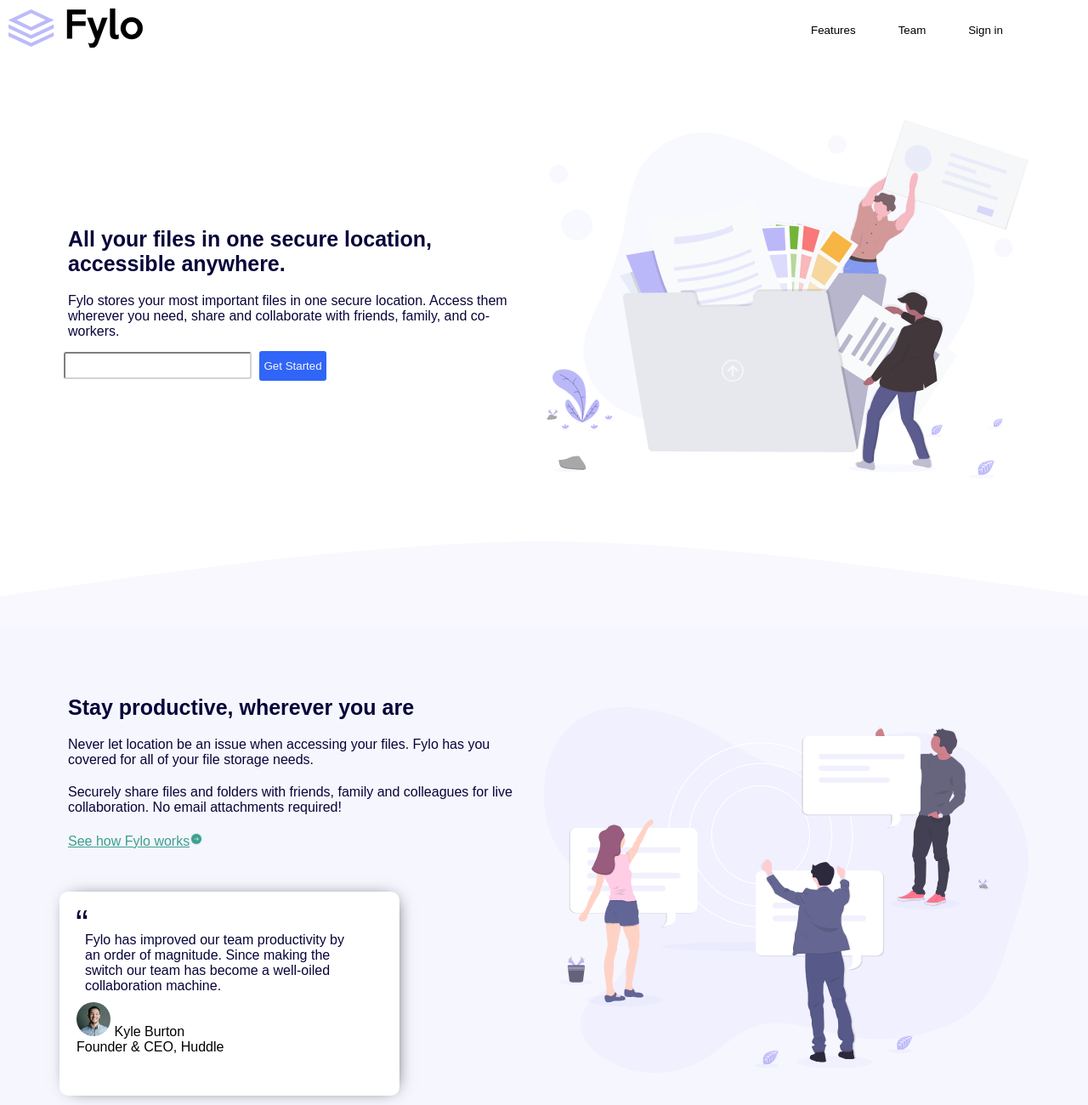
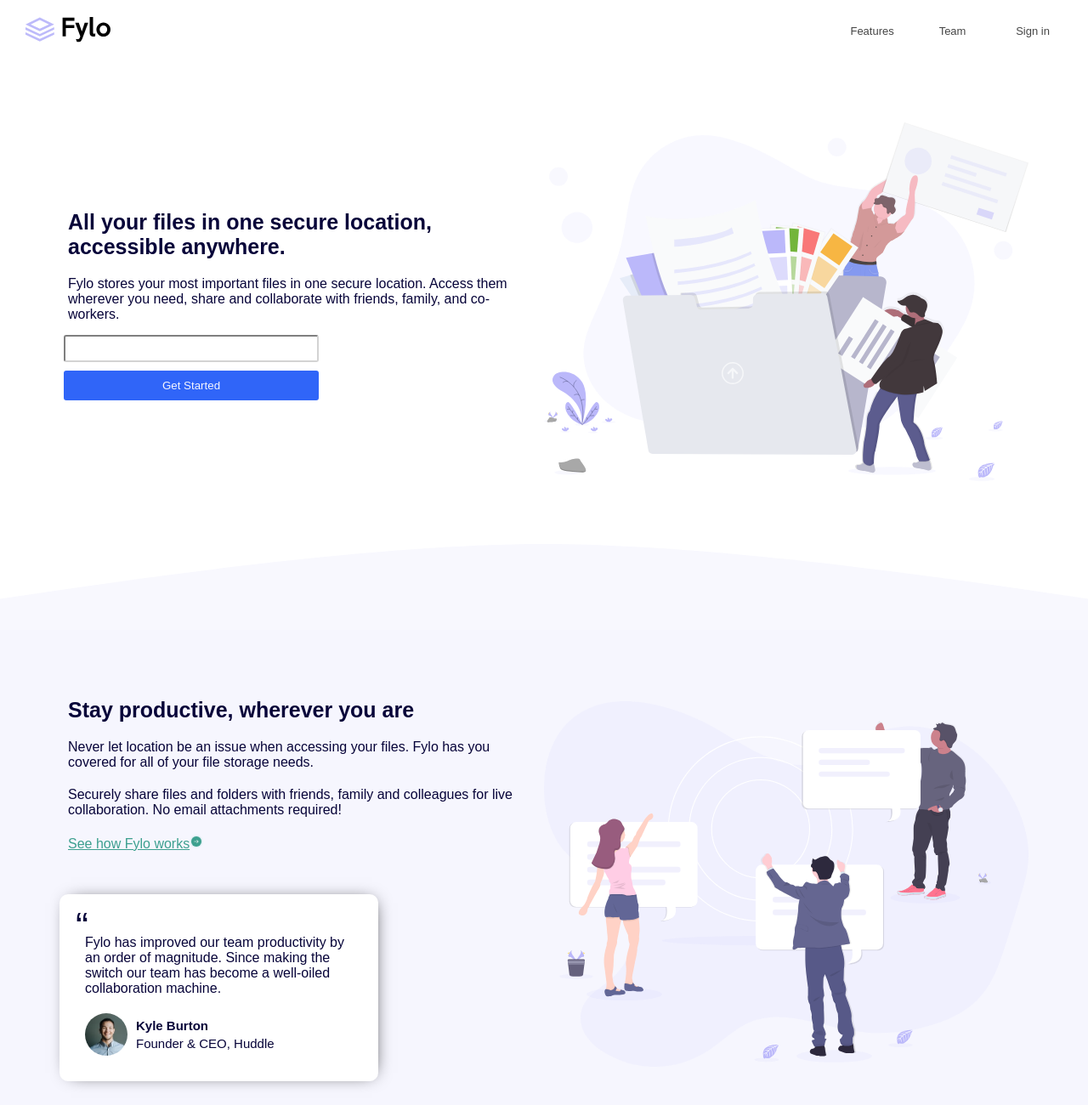
Before and after one commit to diegoabero/proyecto-1-DWF24, a plain HTML site: page Proyecto-1/index.html in a window 1280 px wide. Shown: the top 1300 px of the page at 85% size. Drawn offline with Linux system fonts and the light colour scheme.

Commit message:
modificaciones nav-bar / profile display

```diff
--- a/Proyecto-1/entrega.css
+++ b/Proyecto-1/entrega.css
@@ -1,11 +1,3 @@
-* {
-    padding: 0;
-    margin: 0;
-    box-sizing: border-box;
-    font-family: "Barlow Semi Condensed", sans-serif;
-    font-weight: 80;
-}
-
 /*COLORES*/
 
 :root {
@@ -17,29 +9,51 @@
     --Light-Gray: hsl(0, 0%, 75%);
 }
 
-.title{
-    display: grid;
-    grid-template-columns: auto 1fr;
-    align-items: center;
-    padding: 10px;
+/* CUERPO */
+
+* {
+    padding: 0;
+    margin: 0;
+    box-sizing: border-box;
+    font-family: "Barlow Semi Condensed", sans-serif;
+    font-weight: 80;
 }
 
+.nav-bar {
+    display: flex;
+    justify-content: space-between;
+    align-items: center;
+    max-width: 375px;
+    width: 100%;
+    padding: 10px 20px;
+    background-color: white;
+}
 
+.logo img {
+    width: 100px;
+}
 
-.logo img{
-    width: 95%;
+.logo {
+    display: flex;
+    align-items: center;
 }
 
 .buttons {
-    display: grid;
-    grid-template-columns: repeat(3, auto);
+    display: flex;
     justify-self: end;
     gap: 10px;
-    margin-right: 70px;
 }
-.buttons button{
-    border: none;
-    padding: 10px 20px;
+
+.nav-links button {
+    background-color: white;
+    width: 50px;
+    gap: 20px;
+}
+
+.nav-links a {
+    font-size: 9px;
+    text-decoration: none;
+    color: rgb(69, 69, 69);
 }
 
 .section-1 {
@@ -54,7 +68,7 @@
     align-items: center;
 }
 
-.section-3{
+.section-3 {
     background-color: var(--Desaturated-Blue);
     color: var(--Light-Grayish-Blue);
     padding: 20px;
@@ -67,6 +81,7 @@ input {
     color: #D3D3D3;
     border-radius: 3px;
     border-color: #D3D3D3;
+    width: 300px;
 }
 
 button {
@@ -74,13 +89,9 @@ button {
     background-color: var(--Bright-Blue);
     color: var(--Light-Grayish-Blue);
     height: 2.2rem;
-    padding: 5px;
     border-radius: 3px;
-}
-
-.buttons-header {
-    background-color: white;
-    color: black;
+    margin: 5px;
+    width: 300px;
 }
 
 h1 {
@@ -112,44 +123,31 @@ a {
     font-size: 16px;
     margin-bottom: 40px;
     display: inline-block;
-
 }
 
-.link:hover{
+.link:hover {
     color: greenyellow;
 }
 
-.footer-s1:hover{
+.footer-s1:hover {
     color: var(--Bright-Blue);
 }
 
-.footer-s2:hover{
+.footer-s2:hover {
     color: var(--Bright-Blue);
 }
 
-.footer-s3:hover{
+.footer-s3:hover {
     color: var(--Bright-Blue);
 }
 
 .sub-container-s2-c2 {
     background-color: white;
-    width: 25em;
-    height: 15em;
     padding: 20px;
     border-radius: 10px;
     justify-content: center;
     gap: 10px;
     box-shadow: 3px 0px 20px -10px black;
-}
-
-.Kyle-Pic {
-    width: 40px;
-    border-radius: 40px;
-}
-
-.Kyle {
-    font-size: 1rem;
-    text-align: right;
 }
 
 .contenido {
@@ -170,34 +168,72 @@ a {
     width: 100%;
 }
 
-.footer-s1 {
-    color: white;
+footer {
     background-color: var(--Very-Dark-Blue);
 }
 
-.footer-s2 {
+footer a,
+footer span {
     color: white;
-    background-color: var(--Very-Dark-Blue);
+    text-decoration: none;
+    font-size: 10px;
+    padding: 5px 8px;
 }
 
-.footer-s3 {
-    color: white;
-    background-color: var(--Very-Dark-Blue);
+.profile-box {
+    display: flex;
+    align-items: center;
+    padding: 10px;
+}
+
+.profile-pic {
+    width: 50px;
+    border-radius: 50%;
+}
+
+.profile-info {
+    display: flex;
+    flex-direction: column;
+}
+
+.profile-name {
+    font-size: 15px;
+    font-weight: bold;
+    padding: 2px 10px;
+}
+
+.profile-title {
+    font-size: 15px;
+    padding: 2px 10px;
 }
 
 @media screen and (min-width: 375px) {
+    .nav-bar {
+        max-width: none;
+        padding: 10px 20px;
+        background-color: white;
+    }
+
+    .nav-links button {
+        background-color: white;
+        width: 80px;
+        gap: 20px;
+    }
+
+    .nav-links a {
+        font-size: 13px;
+    }
 
     .email-submit {
         width: 150px;
         margin: 5px;
     }
 
-.email-box  {
+    .email-box {
         display: block;
         width: 300px;
         margin: 5px;
         color: #D3D3D3;
-
     }
 
     body {
@@ -235,6 +271,7 @@ body {
     }
 
     footer {
+        padding: 70px;
         display: grid;
         grid-template-columns: 1fr 1fr 1fr;
         grid-template-rows: auto;
@@ -249,27 +286,36 @@ footer {
     .sub-container-s1-c2 {
         grid-area: sub-container-s1-c2;
     }
+
     .sub-container-s2-c1 {
         grid-area: sub-container-s2-c1;
     }
+
     .sub-container-s2-c2 {
         grid-area: sub-container-s2-c2;
+        max-width: 375px;
     }
+
     .sub-container-s2-c3 {
         grid-area: sub-container-s2-c3;
     }
+
     .sub-container-s3-c1 {
         grid-area: sub-container-s3-c1;
     }
+
     .sub-container-s3-c2 {
         grid-area: sub-container-s3-c2;
     }
+
     .footer-s1 {
         grid-area: footer-s1;
     }
+
     .footer-s2 {
         grid-area: footer-s2;
     }
+
     .footer-s3 {
         grid-area: footer-s3;
     }
@@ -283,4 +329,9 @@ footer {
         display: none;
     }
 
+    .buttons button {
+        border: none;
+        padding: 10px 20px;
     }
+
+}
--- a/Proyecto-1/index.html
+++ b/Proyecto-1/index.html
@@ -1,5 +1,6 @@
 <!DOCTYPE html>
 <html lang="en">
+
 <head>
   <meta charset="UTF-8">
   <meta name="viewport" content="width=device-width, initial-scale=1.0">
@@ -7,25 +8,28 @@
   <link rel="icon" type="image/png" sizes="32x32" href="./imagenes/favicon-32x32.png">
   <link rel="preconnect" href="https://fonts.googleapis.com">
   <link rel="preconnect" href="https://fonts.gstatic.com" crossorigin>
-  <link href="https://fonts.googleapis.com/css2?family=Open+Sans:ital,wght@0,300..800;1,300..800&family=Raleway:ital,wght@0,100..900;1,100..900&display=swap" rel="stylesheet">
+  <link
+    href="https://fonts.googleapis.com/css2?family=Open+Sans:ital,wght@0,300..800;1,300..800&family=Raleway:ital,wght@0,100..900;1,100..900&display=swap"
+    rel="stylesheet">
   <link rel="preconnect" href="https://fonts.googleapis.com">
   <link rel="preconnect" href="https://fonts.gstatic.com" crossorigin>
-  <link href="https://fonts.googleapis.com/css2?family=Open+Sans:ital,wght@0,300..800;1,300..800&family=Raleway:ital,wght@0,100..900;1,100..900&display=swap" rel="stylesheet">
+  <link
+    href="https://fonts.googleapis.com/css2?family=Open+Sans:ital,wght@0,300..800;1,300..800&family=Raleway:ital,wght@0,100..900;1,100..900&display=swap"
+    rel="stylesheet">
   <title>Proyecto 1</title>
 </head>
 
 <body>
-  <header class="title">
+  <header class="nav-bar">
     <div class="logo">
-      <img src="./imagenes/logo.svg" alt="logo">
+      <a href="./index.html"><img src="./imagenes/logo.svg" alt="fylo logo"></a>
     </div>
-    <div class="buttons">
-      <button class="buttons-header">Features</button>
-      <button class="buttons-header">Team</button>
-      <button class="buttons-header">Sign in</button>
-    </div>
+    <nav class="nav-links">
+      <button><a href="#">Features</a></button>
+      <button><a href="#">Team</a></button>
+      <button><a href="#">Sign in</a></button>
+    </nav>
   </header>
-
   <section class="section-1">
     <div class="sub-container-s1-c1"><img class="illustration" src="./imagenes/illustration-1.svg" src=""></div>
     <div class="sub-container-s1-c2">
@@ -47,56 +51,65 @@
     <div class="sub-container-s2-c1">
       <h1>Stay productive, wherever you are</h1>
       <p>Never let location be an issue when accessing your files. Fylo has you
-          covered for all of your file storage needs. </p>
+        covered for all of your file storage needs.
+      </p>
       <p>Securely share files and folders with friends, family and colleagues for
-          live collaboration. No email attachments required!</p>
+        live collaboration. No email attachments required!
+      </p>
       <a href="#" class="link">See how Fylo works<img src="./imagenes/icon-arrow.svg" alt=""></a>
     </div>
     <div class="sub-container-s2-c2">
       <img class="comillas" src="./imagenes/icon-quotes.svg" alt="cita">
-        <p class="citation">Fylo has improved our team productivity by <br> an order of magnitude. Since
-          making the <br> switch our team has become a well-oiled <br> collaboration machine.</p>
-        <img class="Kyle-Pic" src="./imagenes/avatar-testimonial.jpg" alt="Kyle-Pic">
-        <span class="Kyle"> <b>Kyle Burton</b> <br> Founder & CEO, Huddle</span>
+      <p class="citation">Fylo has improved our team productivity by an order of magnitude. Since making the switch our
+        team has become a well-oiled collaboration machine.</p>
+      <div class="profile-box">
+        <img class="profile-pic" src="./imagenes/avatar-testimonial.jpg" alt="Kyle-Pic">
+        <div class="profile-info">
+          <p class="profile-name">Kyle Burton</p>
+          <p class="profile-title">Founder & CEO, Huddle</p>
         </div>
-      <div class="sub-container-s2-c3"><img class="illustration" src="./imagenes/illustration-2.svg" alt="Ilustración"></div>
+      </div>
+    </div>
+    <div class="sub-container-s2-c3"><img class="illustration" src="./imagenes/illustration-2.svg" alt="Ilustración">
+    </div>
   </section>
-
   <section class="section-3">
-    <div class ="sub-container-s3-c1">
+    <div class="sub-container-s3-c1">
       <h1 class="section-3-h1">Get early access today</h1>
       <p class="section-3-p">It only takes a minute to sign up and our free starter tier is extremely generous.
-            If you have any questions, our support team would be happy to help you.</p>
+        If you have any questions, our support team would be happy to help you.
+      </p>
     </div>
     <div class="sub-container-s3-c2">
       <form action="" id="subscribe">
         <input type="email" name="example" class="email-box" value="email@example.com">
-      <br>
         <button class="email-submit" type="submit">Get Started For Free</button>
       </form>
     </div>
   </section>
-
   <footer>
     <div class="footer-s1">
       <dl>
-        <dt>Phone: +1-543-123-4567<dt>
-        <dt>example@fylo.com</dt>
+        <dt><span>Phone: +1-543-123-4567</span>
+        <dt>
+        <dt><a href="#">example@fylo.com</a></dt>
       </dl>
     </div>
     <div class="footer-s2">
       <dl>
-        <dt>About Us<dt>
-        <dt>Jobs</dt>
-        <dt>Press</dt>
-        <dt>Blog</dt>
+        <dt><a href="#">About Us</a>
+        <dt>
+        <dt><a href="#">Jobs</a></dt>
+        <dt><a href="#">Press</a></dt>
+        <dt><a href="#">Blog</a></dt>
       </dl>
     </div>
     <div class="footer-s3">
       <dl>
-        <dt>Contact Us<dt>
-        <dt>Terms</dt>
-        <dt>Privacy</dt>
+        <dt><a href="#">Contact Us</a>
+        <dt>
+        <dt><a href="#">Terms</a></dt>
+        <dt><a href="#">Privacy</a></dt>
       </dl>
     </div>
   </footer>
```
Lines whose indentation alone changed are shown as unchanged.
